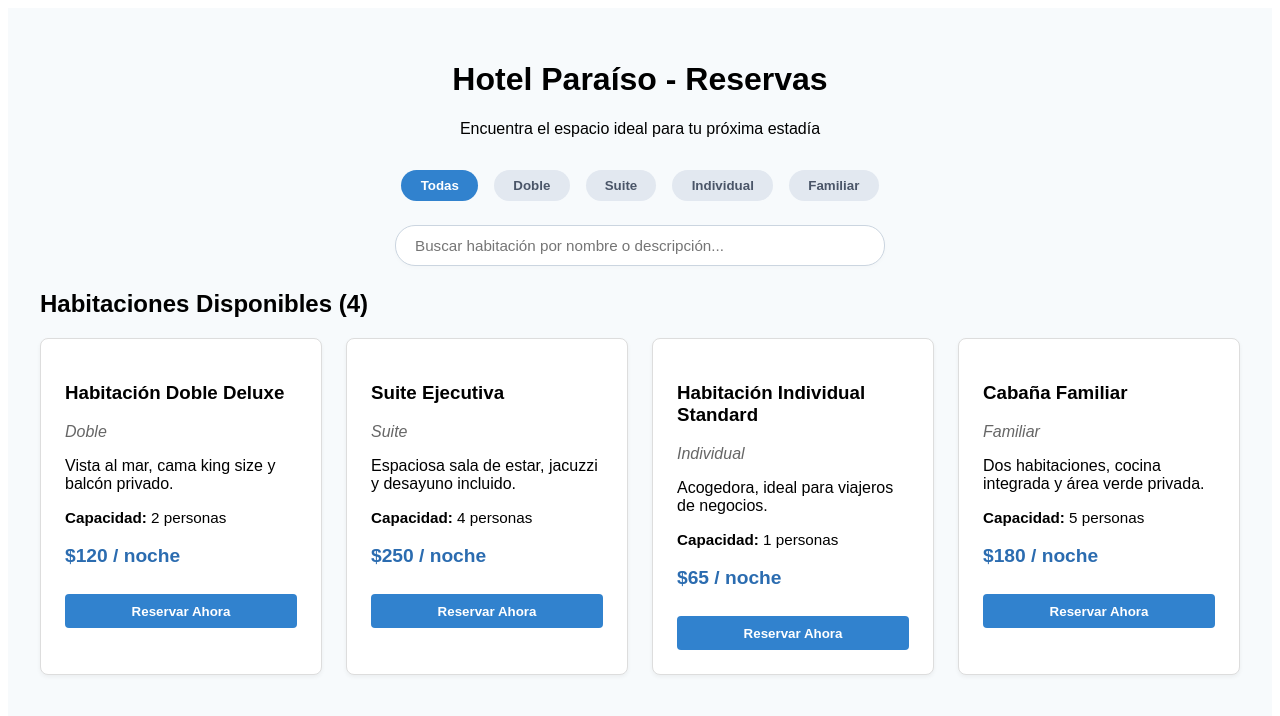
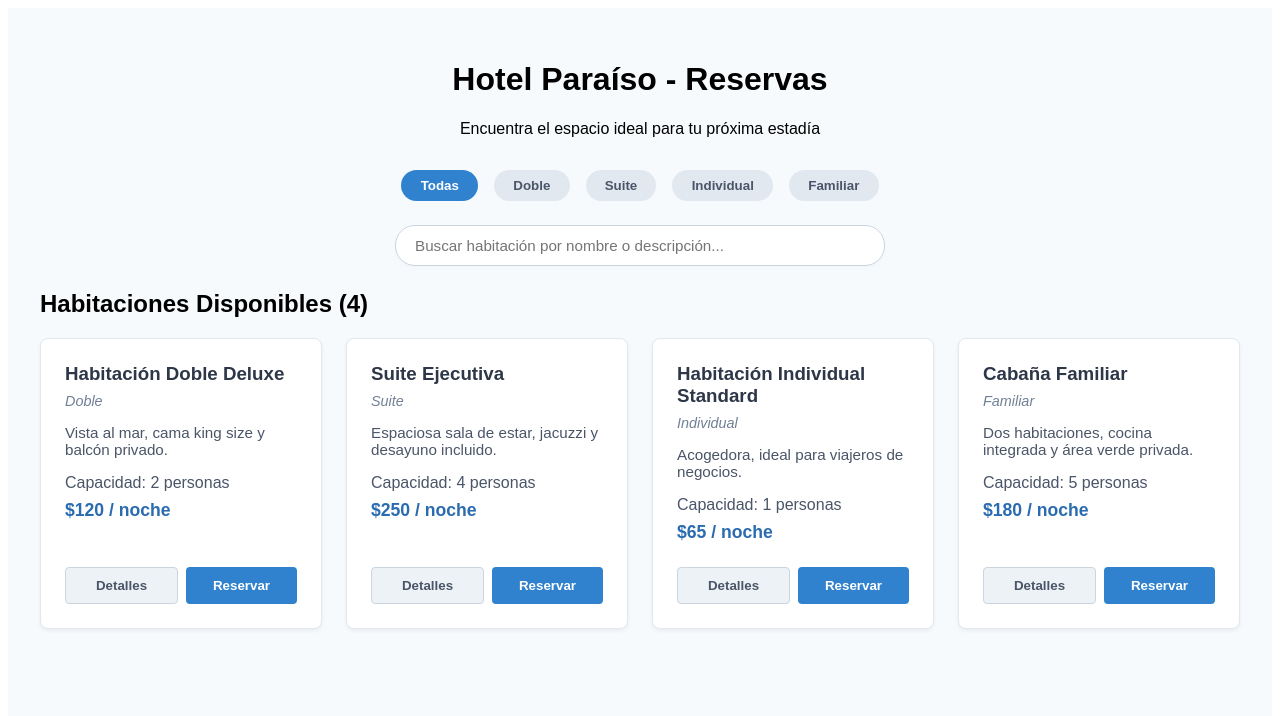
Before and after one commit to bryanopirille-beep/hotel-booking-app, a React (Vite) app: page / in a window 1280 px wide. Shown: the top 716 px of the page. Built offline with nearby package versions, Linux system fonts and the light colour scheme.

Commit message:
feat: implementar modal de detalles de habitacion

```diff
--- a/src/App.jsx
+++ b/src/App.jsx
@@ -13,6 +13,7 @@ function App() {
   const [selectedCategory, setSelectedCategory] = useState('Todas')
   const [selectedRoom, setSelectedRoom] = useState(null)
   const [clientName, setClientName] = useState('')
+  const [detailsRoom, setDetailsRoom] = useState(null)
 
   const [reservations, setReservations] = useState(() => {
     const savedReservations = localStorage.getItem('hotel_reservations')
@@ -91,7 +92,12 @@ function App() {
         {filteredRooms.length > 0 ? (
           <div style={{ display: 'grid', gridTemplateColumns: 'repeat(auto-fit, minmax(280px, 1fr))', gap: '1.5rem', marginTop: '1rem' }}>
             {filteredRooms.map((room) => (
-              <RoomCard key={room.id} room={room} onReserve={handleReserve} />
+              <RoomCard
+                key={room.id}
+                room={room}
+                onReserve={handleReserve}
+                onViewDetails={setDetailsRoom}
+              />
             ))}
           </div>
         ) : (
@@ -156,6 +162,37 @@ function App() {
           </ul>
         </div>
       )}
+
+      {/* Modal de Detalles */}
+      {detailsRoom && (
+        <div style={{ position: 'fixed', top: 0, left: 0, width: '100%', height: '100%', backgroundColor: 'rgba(0,0,0,0.5)', display: 'flex', justifyContent: 'center', alignItems: 'center', zIndex: 1000 }}>
+          <div style={{ backgroundColor: 'white', padding: '2rem', borderRadius: '8px', maxWidth: '500px', width: '90%', boxShadow: '0 4px 6px rgba(0,0,0,0.1)' }}>
+            <h2 style={{ marginTop: 0, color: '#2d3748' }}>{detailsRoom.name}</h2>
+            <p style={{ color: '#718096', fontStyle: 'italic' }}>Categoría: {detailsRoom.type}</p>
+            <p style={{ color: '#4a5568', margin: '1rem 0' }}>{detailsRoom.description}</p>
+            <p style={{ color: '#2b6cb0', fontWeight: 'bold' }}>Capacidad: {detailsRoom.capacity} personas</p>
+            <p style={{ color: '#2b6cb0', fontWeight: 'bold', fontSize: '1.2rem', marginBottom: '1.5rem' }}>Precio: ${detailsRoom.price} / noche</p>
+
+            <div style={{ display: 'flex', gap: '1rem' }}>
+              <button
+                onClick={() => {
+                  handleReserve(detailsRoom);
+                  setDetailsRoom(null);
+                }}
+                style={{ flex: 1, backgroundColor: '#48bb78', color: 'white', border: 'none', padding: '0.7rem', borderRadius: '4px', cursor: 'pointer', fontWeight: 'bold' }}
+              >
+                Reservar Ahora
+              </button>
+              <button
+                onClick={() => setDetailsRoom(null)}
+                style={{ flex: 1, backgroundColor: '#e2e8f0', color: '#4a5568', border: 'none', padding: '0.7rem', borderRadius: '4px', cursor: 'pointer', fontWeight: 'bold' }}
+              >
+                Cerrar
+              </button>
+            </div>
+          </div>
+        </div>
+      )}
     </div>
   )
 }
--- a/src/RoomCard.jsx
+++ b/src/RoomCard.jsx
@@ -1,31 +1,28 @@
-import React from 'react'
+export function RoomCard({ room, onReserve, onViewDetails }) {
+  return (
+    <div style={{ backgroundColor: 'white', borderRadius: '8px', padding: '1.5rem', boxShadow: '0 2px 4px rgba(0,0,0,0.05)', border: '1px solid #e2e8f0', display: 'flex', flexDirection: 'column', justifyContent: 'space-between' }}>
+      <div>
+        <h3 style={{ margin: '0 0 0.5rem 0', color: '#2d3748' }}>{room.name}</h3>
+        <p style={{ margin: '0 0 0.5rem 0', fontStyle: 'italic', color: '#718096', fontSize: '0.9rem' }}>{room.type}</p>
+        <p style={{ color: '#4a5568', fontSize: '0.95rem', marginBottom: '1rem' }}>{room.description}</p>
+        <p style={{ margin: '0 0 0.5rem 0', color: '#4a5568', fontWeight: '500' }}>Capacidad: {room.capacity} personas</p>
+        <p style={{ margin: '0 0 1.5rem 0', color: '#2b6cb0', fontWeight: 'bold', fontSize: '1.1rem' }}>${room.price} / noche</p>
+      </div>
 
-export function RoomCard({ room, onReserve }) {
-  return (
-    <div style={{ border: '1px solid #ddd', borderRadius: '8px', padding: '1.5rem', backgroundColor: '#fff', boxShadow: '0 2px 4px rgba(0,0,0,0.05)' }}>
-      <h3>{room.name}</h3>
-      <p style={{ color: '#666', fontStyle: 'italic' }}>{room.type}</p>
-      <p>{room.description}</p>
-      <p style={{ fontSize: '0.95rem' }}><strong>Capacidad:</strong> {room.capacity} personas</p>
-      <p style={{ fontSize: '1.2rem', color: '#2b6cb0', fontWeight: 'bold' }}>
-        ${room.price} / noche
-      </p>
-      <button
-        onClick={() => onReserve(room)}
-        style={{
-          backgroundColor: '#3182ce',
-          color: 'white',
-          border: 'none',
-          padding: '0.6rem 1.2rem',
-          borderRadius: '4px',
-          cursor: 'pointer',
-          fontWeight: 'bold',
-          width: '100%',
-          marginTop: '0.5rem'
-        }}
-      >
-        Reservar Ahora
-      </button>
+      <div style={{ display: 'flex', gap: '0.5rem' }}>
+        <button
+          onClick={() => onViewDetails(room)}
+          style={{ flex: 1, backgroundColor: '#edf2f7', color: '#4a5568', border: '1px solid #cbd5e0', padding: '0.6rem', borderRadius: '4px', cursor: 'pointer', fontWeight: 'bold' }}
+        >
+          Detalles
+        </button>
+        <button
+          onClick={() => onReserve(room)}
+          style={{ flex: 1, backgroundColor: '#3182ce', color: 'white', border: 'none', padding: '0.6rem', borderRadius: '4px', cursor: 'pointer', fontWeight: 'bold' }}
+        >
+          Reservar
+        </button>
+      </div>
     </div>
   )
 }
```
